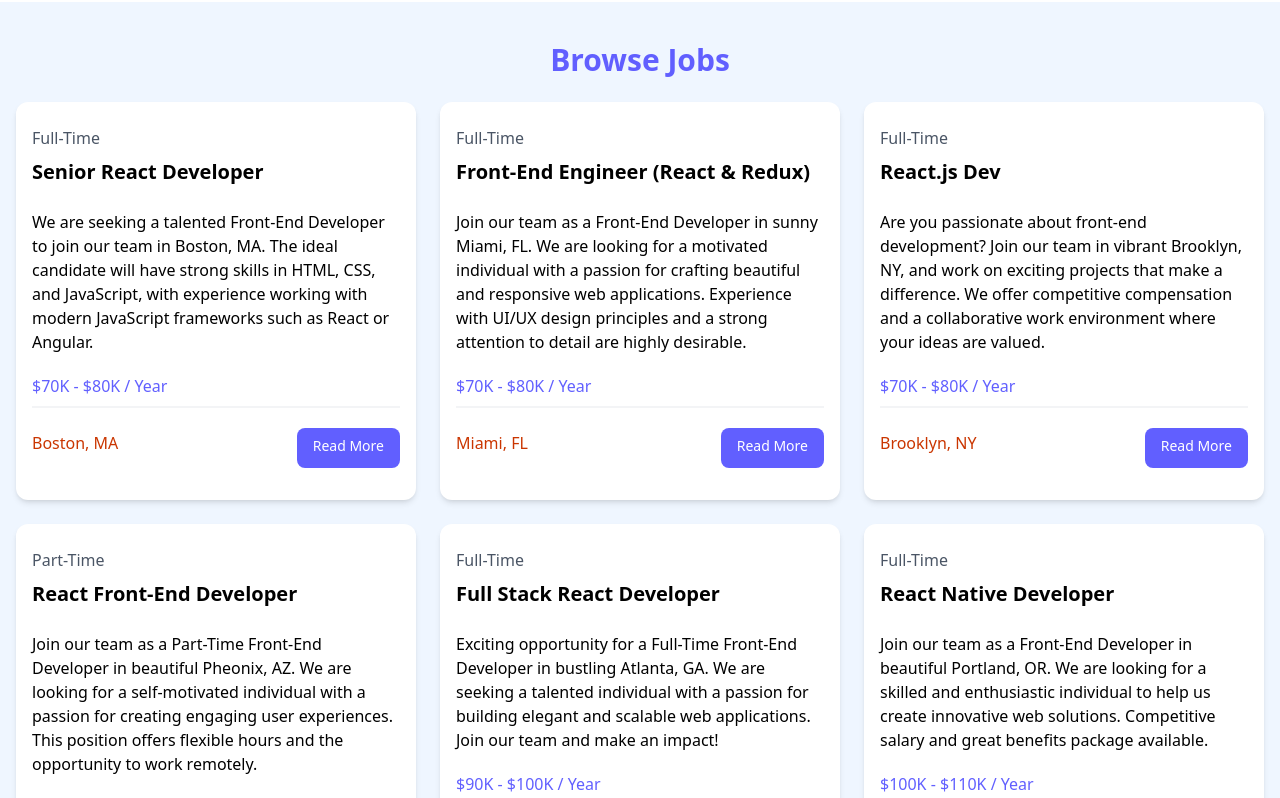
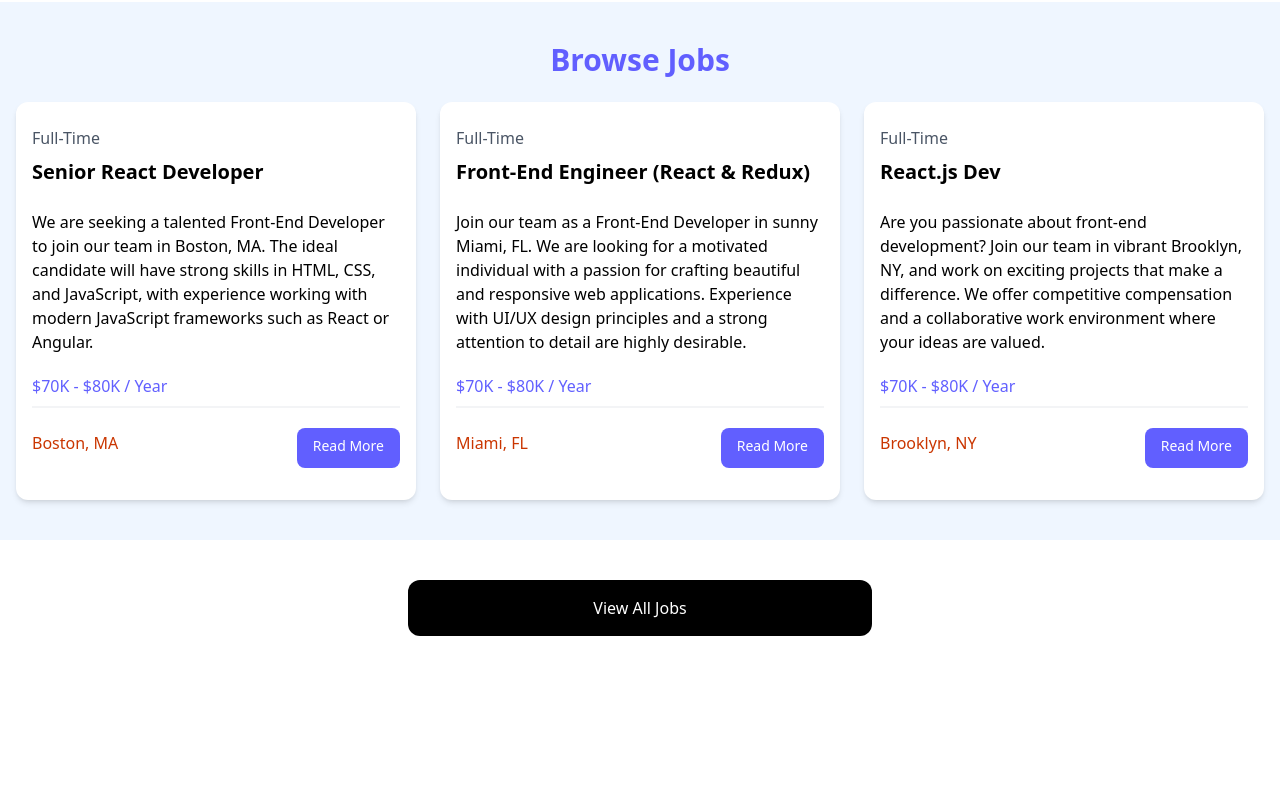
Before and after one commit to franpts2/react-jobs, a React app: page / in a window 1280 px wide. Shown: the part 607-1405 px from the top of the page. After the commit the page ends 1283 px from the top, so only its background shows below. Built offline with nearby package versions, Linux system fonts and the light colour scheme; the HTML template or start-up script is replaced by a standard one.

Commit message:
Limited job listings to 3 in the Home page

```diff
--- a/src/components/JobListings.jsx
+++ b/src/components/JobListings.jsx
@@ -3,6 +3,8 @@ import jobs from "../jobs.json";
 import JobListing from "./JobListing";
 
 const JobListings = () => {
+    const recentJobs = jobs.slice(0,3);
+
 	return (
 		<section className="bg-blue-50 px-4 py-10">
 			<div className="container-xl lg:container m-auto">
@@ -10,7 +12,7 @@ const JobListings = () => {
 					Browse Jobs
 				</h2>
 				<div className="grid grid-cols-1 md:grid-cols-3 gap-6">
-					{jobs.map((job) => (
+					{recentJobs.map((job) => (
 						<JobListing key={job.id} job={job} />
 					))}
 				</div>
```
